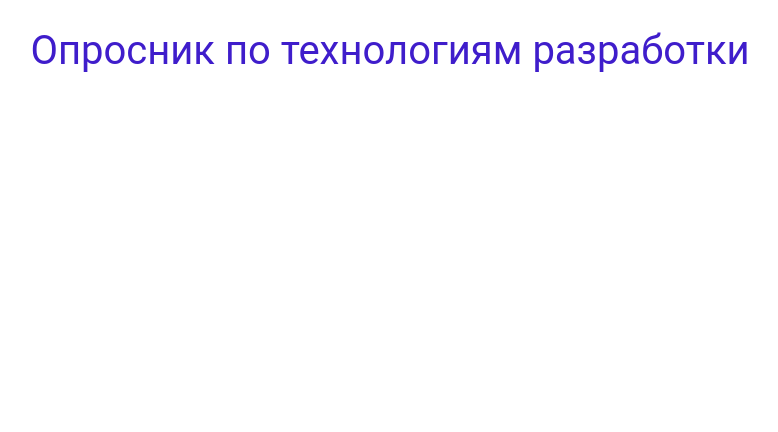
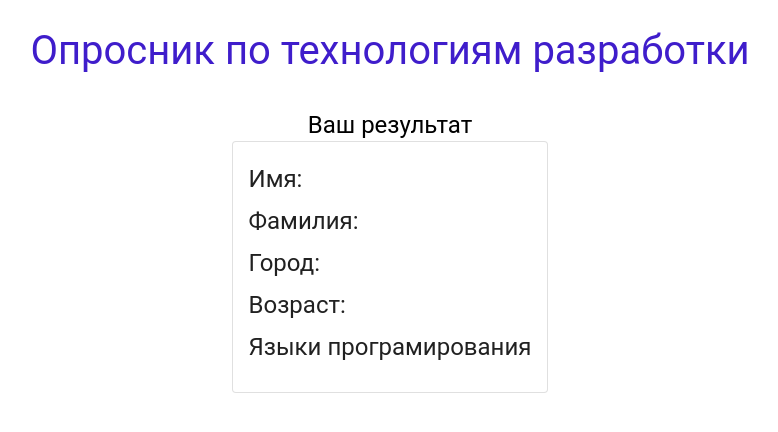
Before and after one commit to vadimqq/questionnaire_TS, a React (Create React App) app: page /result in a window 1280 px wide. Shown: the top 432 px of the page, without its empty margins (250-1028 px from the left). Built offline with nearby package versions, Linux system fonts and the light colour scheme.

Commit message:
add result page

```diff
--- a/package.json
+++ b/package.json
@@ -20,6 +20,7 @@
     "react-scripts": "4.0.3",
     "redux": "^4.0.5",
     "redux-devtools-extension": "^2.13.8",
+    "typesafe-actions": "^5.1.0",
     "typescript": "^4.1.2",
     "web-vitals": "^1.0.1",
     "yup": "^0.32.9"
--- a/src/App.tsx
+++ b/src/App.tsx
@@ -3,7 +3,7 @@ import { Header } from './components/Header'
 import { Step1 } from './pages/Step1'
 import { Step2 } from './pages/Step2'
 import { Step3 } from './pages/Step3'
-//import { Result } from './pages/Result'
+import { Result } from './pages/Result'
 
 function App() {
   return (
@@ -14,7 +14,7 @@ function App() {
           <Route exact path="/" component={Step1} />
           <Route path="/step2" component={Step2} />
           <Route path="/step3" component={Step3} />
-          {/* <Route path="/result" component={Result} /> */}
+          <Route path="/result" component={Result} />
         </Switch>
       </Router>
     </>
--- /dev/null
+++ b/src/pages/Result.tsx
@@ -0,0 +1,111 @@
+import React from 'react'
+import { useSelector } from 'react-redux'
+
+import { Container } from '@material-ui/core'
+import Typography from '@material-ui/core/Typography'
+import { makeStyles } from '@material-ui/core/styles'
+import Card from '@material-ui/core/Card'
+import CardContent from '@material-ui/core/CardContent'
+import Chip from '@material-ui/core/Chip'
+import { RootState } from 'typesafe-actions'
+
+const useStyles = makeStyles((theme) => ({
+  container: {
+    marginTop: theme.spacing(4),
+    display: 'flex',
+    flexDirection: 'column',
+    alignItems: 'center'
+  },
+  root: {
+    minWidth: 275,
+  },
+  bullet: {
+    display: 'inline-block',
+    margin: '0 2px',
+    transform: 'scale(0.8)',
+  },
+  pos: {
+    marginBottom: 12,
+  },
+  title: {
+    marginRight: '10px'
+  },
+  languages: {
+    display: 'flex',
+    flexWrap: 'wrap',
+    '& > *': {
+      margin: theme.spacing(0.5),
+    },
+  },
+  content: {
+    padding: '5px 0'
+  }
+}))
+
+export const Result = () => {
+  const styles = useStyles()
+  const info = useSelector((state: RootState) => state.info)
+  const questionnaire = useSelector((state: RootState) => state.questionnaire)
+
+  return (
+    <Container
+      component="main"
+      maxWidth="xs"
+      className={ styles.container }
+    >
+      <Typography component="h2" variant="h5">Ваш результат</Typography>
+      <Card className={ styles.root } variant="outlined">
+        <CardContent>
+          <div className={ styles.content }>
+            <Typography variant="h5" component="span" className={ styles.title }>
+              Имя:
+            </Typography>
+            <Typography className={ styles.pos } color="textSecondary" component="span">
+              { info.firstName }
+            </Typography>
+          </div>
+          <div className={ styles.content }>
+            <Typography variant="h5" component="span" className={ styles.title }>
+              Фамилия:
+            </Typography>
+            <Typography className={ styles.pos } color="textSecondary" component="span">
+            { info.lastName }
+            </Typography>
+          </div>
+          <div className={ styles.content }>
+            <Typography variant="h5" component="span" className={ styles.title }>
+              Город:
+            </Typography>
+            <Typography className={ styles.pos } color="textSecondary" component="span">
+              { info.city }
+            </Typography>
+          </div>
+          <div className={ styles.content }>
+            <Typography variant="h5" component="span" className={ styles.title }>
+              Возраст:
+            </Typography>
+            <Typography className={ styles.pos } color="textSecondary" component="span">
+              { questionnaire.age }
+            </Typography>
+          </div>
+          <div className={ styles.content }>
+            <Typography variant="h5" component="span">
+              Языки програмирования
+            </Typography>
+            <div className={ styles.languages }>
+              { questionnaire.languages.map((item: string, id: number) => {
+                return (
+                <Chip
+                  variant="outlined"
+                  size="small"
+                  label={ item }
+                  key={ id }
+                />)
+              }) }
+            </div>
+          </div>
+        </CardContent>
+      </Card>
+    </Container>
+  )
+}
--- a/src/store/infoReducer.tsx
+++ b/src/store/infoReducer.tsx
@@ -1,6 +1,6 @@
 const SET_INFO = "SET_INFO"
 
-interface State {
+export interface State {
   firstName: string
   lastName: string
   city: string
```
Also changed, not shown: src/store/types.d.ts (added, +13 -0 lines), 1 other file (tests, documents, lock files or other folders).
